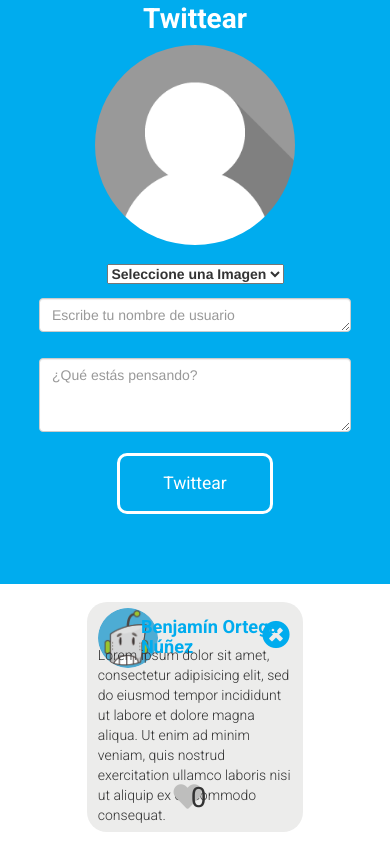
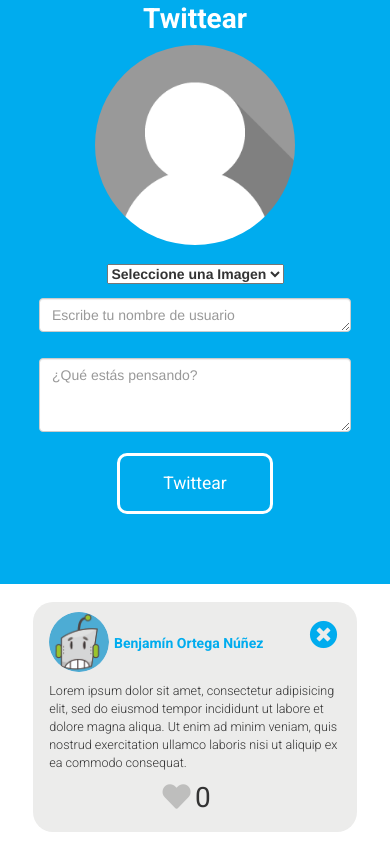
Before and after one commit to benjaisdead/Prueba_02_JS_JQuery, a plain HTML site: page index.html in a window 390 px wide. Shown: the part 68-914 px from the top of the page. Drawn offline with nearby package versions, Linux system fonts and the light colour scheme.

Commit message:
ADD: Detalles

```diff
--- a/assets/css/styles.css
+++ b/assets/css/styles.css
@@ -17,7 +17,7 @@ a:hover{
 .create{
   position: relative;
   background-color: #00ACEE;
-  width: 100%;
+  background-size: cover;
   text-align: center;
   min-height: 600px;
 }
@@ -137,3 +137,44 @@ li {
   color: #00ACEE;
   right: 6%;
 }
+
+@media (max-width: 992px) {
+  .tweet{
+    width:80%;
+    left: 10%;
+  }
+}
+@media (max-width: 768px) {
+  .tweet{
+    width: 80%;
+    left: 10%;
+  }
+  .tweet__content p{
+    margin-top: 20px;
+    font-size: 0.9em;
+  }
+  .tweet__username h2 {
+    font-size: 1.1em;
+    top: 4%;
+  }
+  .tweet__counter {
+    left: 50%;
+  }
+}
+@media (max-width: 576px) {
+  .tweet{
+    width: 90%;
+    left: 5%;
+  }
+  .tweet__content p{
+    margin-top: 15px;
+    font-size: 0.9em;
+  }
+  .tweet__username h2  {
+    font-size: 1em;
+    top: 5%;
+  }
+  .tweet__counter{
+    left: 50%;
+  }
+}
--- a/assets/js/script.js
+++ b/assets/js/script.js
@@ -9,12 +9,11 @@ $('.dashboard').on('click', '.tweet__like', function(event){
 })
 
 // Tweet Counter
-  $('ul').on('click', 'a', function(event){
-  event.stopPropagation()
-  counter = $('div:last').text();
-  counter = parseInt(counter);
-  console.log(counter + 1);
-  $('div:last').text(counter + 1)
+$('.dashboard').on('click', '.tweet__like--btn', function(event){
+  $('.dashboard').children('.tweet').children('.tweet__counter').html(function(i, val){
+    return val*1+1
+    event.stopPropagation();
+  })
 })
 
 // Close Pin
@@ -49,7 +48,7 @@ $('.create__form').on('submit', function(event){
           <div class="tweet__content">
             <p>${ tweet }</p>
           </div>
-              <a class="tweet__like--red tweet__like">
+              <a class=" tweet__like tweet__like--btn">
                 <i class="fas fa-heart"></i>
               </a>
                 <div class="tweet__counter">
```
